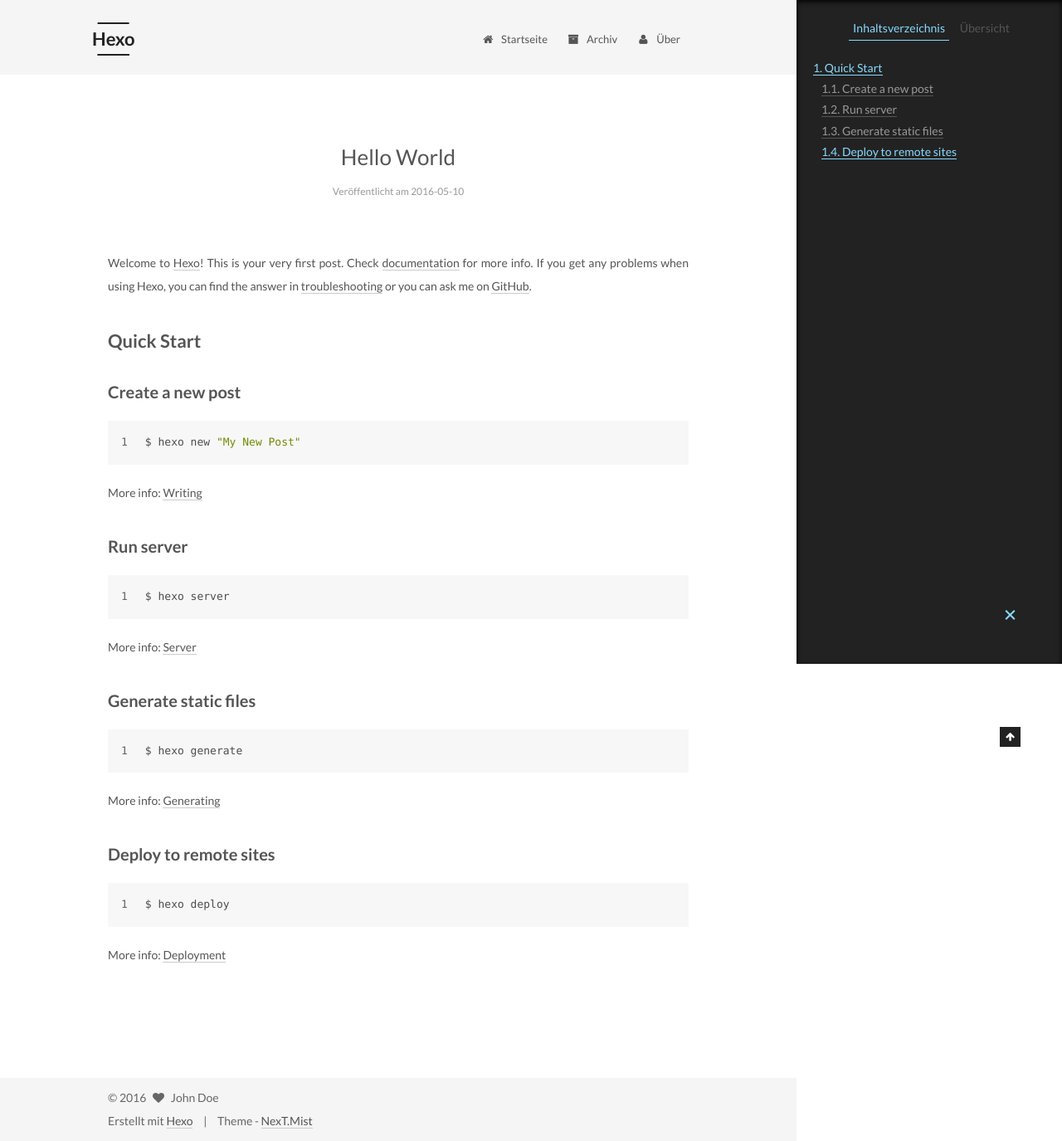
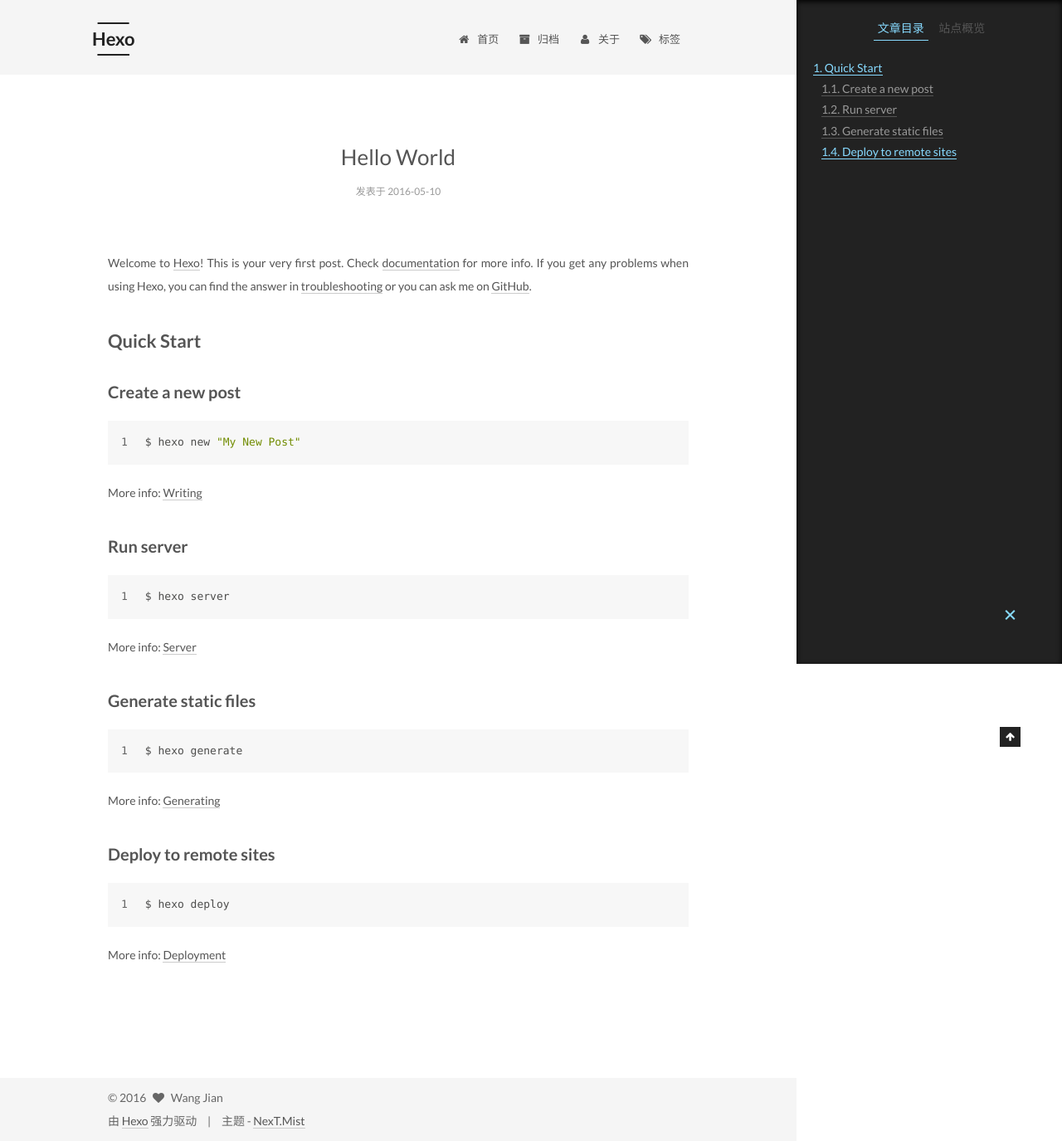
Before and after one commit to WJBlog/WJBlog.github.io, a plain HTML site: page 2016/05/10/hello-world/index.html in a window 1280 px wide. Shown: the whole page at 83% size. Drawn offline with Linux system fonts and the light colour scheme.

Commit message:
Site updated: 2016-05-11 20:49:54

```diff
--- a/2016/05/10/hello-world/index.html
+++ b/2016/05/10/hello-world/index.html
@@ -109,7 +109,7 @@ Quick">
     motion: true,
     duoshuo: {
       userId: 0,
-      author: 'Author'
+      author: '博主'
     }
   };
 </script>
@@ -117,7 +117,7 @@ Quick">
   <title> Hello World | Hexo </title>
 </head>
 
-<body itemscope itemtype="http://schema.org/WebPage" lang="">
+<body itemscope itemtype="http://schema.org/WebPage" lang="zh-Hans">
 
 
 
@@ -172,7 +172,7 @@ Quick">
 
               <i class="menu-item-icon fa fa-fw fa-home"></i> <br />
 
-            Startseite
+            首页
           </a>
         </li>
 
@@ -182,7 +182,7 @@ Quick">
 
               <i class="menu-item-icon fa fa-fw fa-archive"></i> <br />
 
-            Archiv
+            归档
           </a>
         </li>
 
@@ -192,7 +192,17 @@ Quick">
 
               <i class="menu-item-icon fa fa-fw fa-user"></i> <br />
 
-            Über
+            关于
+          </a>
+        </li>
+
+
+        <li class="menu-item menu-item-tags">
+          <a href="/tags" rel="section">
+
+              <i class="menu-item-icon fa fa-fw fa-tags"></i> <br />
+
+            标签
           </a>
         </li>
 
@@ -245,7 +255,7 @@ Quick">
             <span class="post-meta-item-icon">
               <i class="fa fa-calendar-o"></i>
             </span>
-            <span class="post-meta-item-text">Veröffentlicht am</span>
+            <span class="post-meta-item-text">发表于</span>
             <time itemprop="dateCreated" datetime="2016-05-10T18:58:13+08:00" content="2016-05-10">
               2016-05-10
             </time>
@@ -348,10 +358,10 @@ Quick">
 
         <ul class="sidebar-nav motion-element">
           <li class="sidebar-nav-toc sidebar-nav-active" data-target="post-toc-wrap" >
-            Inhaltsverzeichnis
+            文章目录
           </li>
           <li class="sidebar-nav-overview" data-target="site-overview">
-            Übersicht
+            站点概览
           </li>
         </ul>
 
@@ -360,15 +370,15 @@ Quick">
         <div class="site-author motion-element" itemprop="author" itemscope itemtype="http://schema.org/Person">
           <img class="site-author-image" itemprop="image"
                src="/images/avatar.gif"
-               alt="John Doe" />
-          <p class="site-author-name" itemprop="name">John Doe</p>
+               alt="Wang Jian" />
+          <p class="site-author-name" itemprop="name">Wang Jian</p>
           <p class="site-description motion-element" itemprop="description"></p>
         </div>
         <nav class="site-state motion-element">
           <div class="site-state-item site-state-posts">
             <a href="/archives">
               <span class="site-state-item-count">1</span>
-              <span class="site-state-item-name">Artikel</span>
+              <span class="site-state-item-name">日志</span>
             </a>
           </div>
 
@@ -422,15 +432,15 @@ Quick">
   <span class="with-love">
     <i class="fa fa-heart"></i>
   </span>
-  <span class="author" itemprop="copyrightHolder">John Doe</span>
+  <span class="author" itemprop="copyrightHolder">Wang Jian</span>
 </div>
 
 <div class="powered-by">
-  Erstellt mit  <a class="theme-link" href="http://hexo.io">Hexo</a>
+  由 <a class="theme-link" href="http://hexo.io">Hexo</a> 强力驱动
 </div>
 
 <div class="theme-info">
-  Theme -
+  主题 -
   <a class="theme-link" href="https://github.com/iissnan/hexo-theme-next">
     NexT.Mist
   </a>
--- a/css/main.css
+++ b/css/main.css
@@ -1548,7 +1548,7 @@ pre .javascript .function {
   width: 4px;
   height: 4px;
   border-radius: 50%;
-  background: #cdffff;
+  background: #b8da77;
 }
 .links-of-blogroll {
   font-size: 13px;
```
Also changed, not shown: about/index.html (+21 -11 lines), archives/2016/05/index.html (+23 -13 lines), archives/2016/index.html (+23 -13 lines), archives/index.html (+23 -13 lines), index.html (+22 -12 lines).
